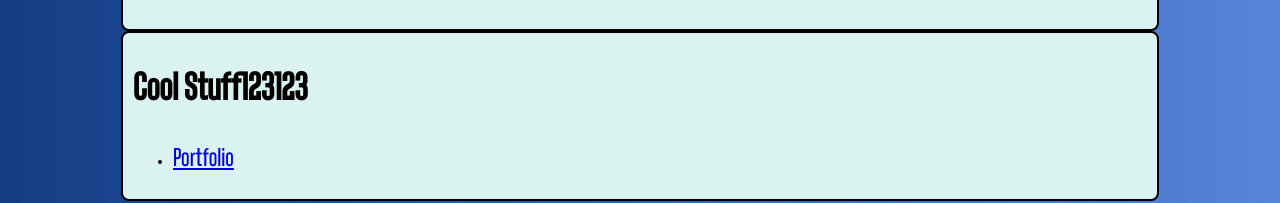
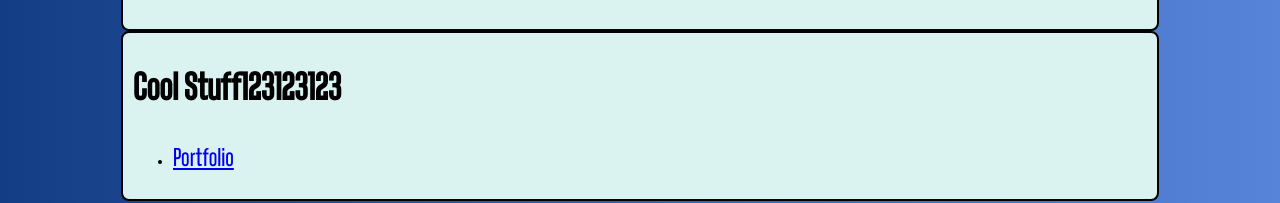
Before and after one commit to luke-powell/lukebpowell.dev, a plain HTML site: page lukebpowell.dev/public_html/index.html in a window 1280 px wide. Shown: the part 206-409 px from the top of the page. Drawn offline with Linux system fonts and the light colour scheme.

Commit message:
Update index.html

```diff
--- a/lukebpowell.dev/public_html/index.html
+++ b/lukebpowell.dev/public_html/index.html
@@ -16,7 +16,7 @@
   </section>
 
   <section class='card'>
-    <h2 class='text-primary'>Cool Stuff123123</h1>
+    <h2 class='text-primary'>Cool Stuff123123123</h1>
     <ul>
       <li class="text-link"><p ><a href="portfolio">Portfolio</a></p></li>
     </ul>
```
